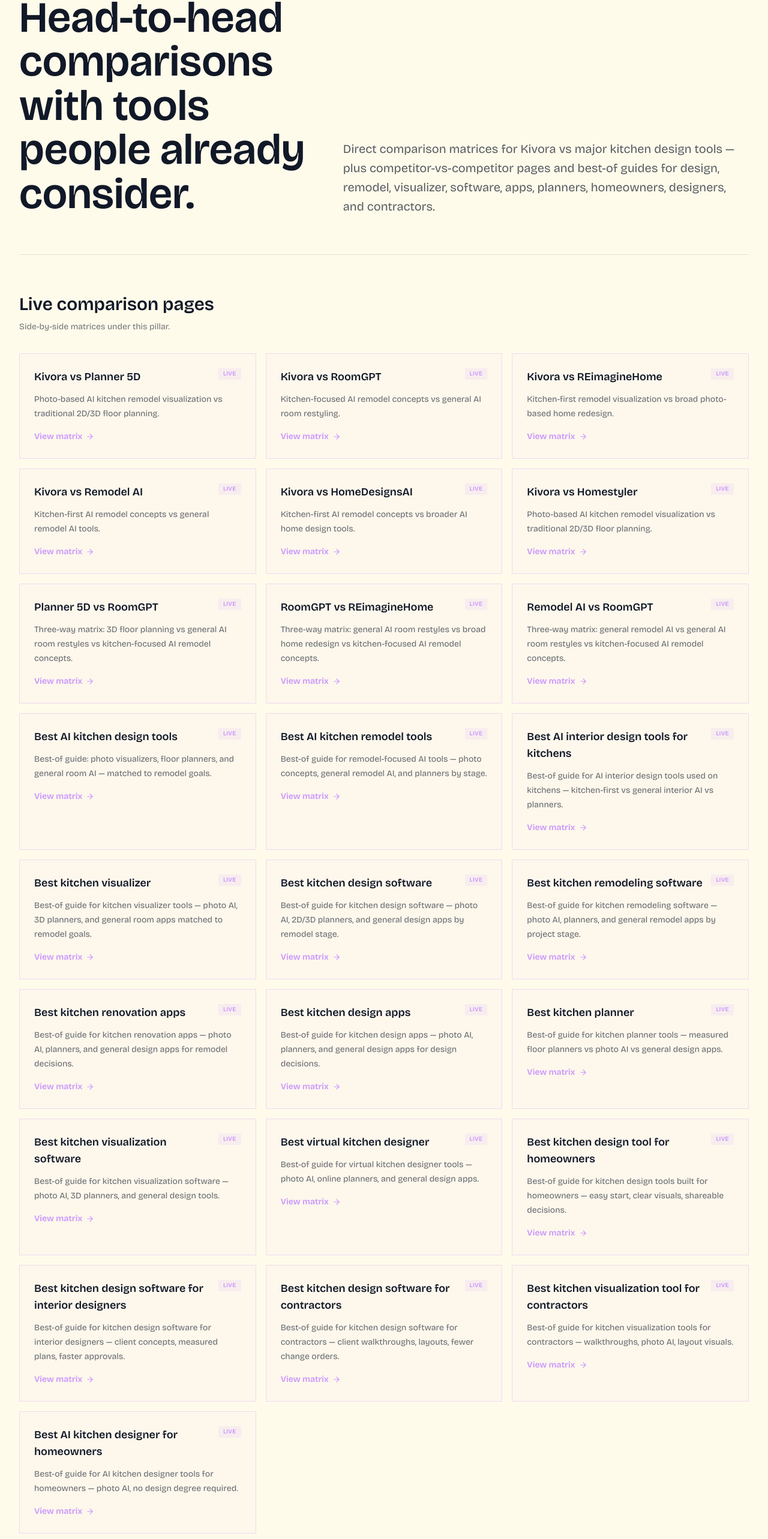
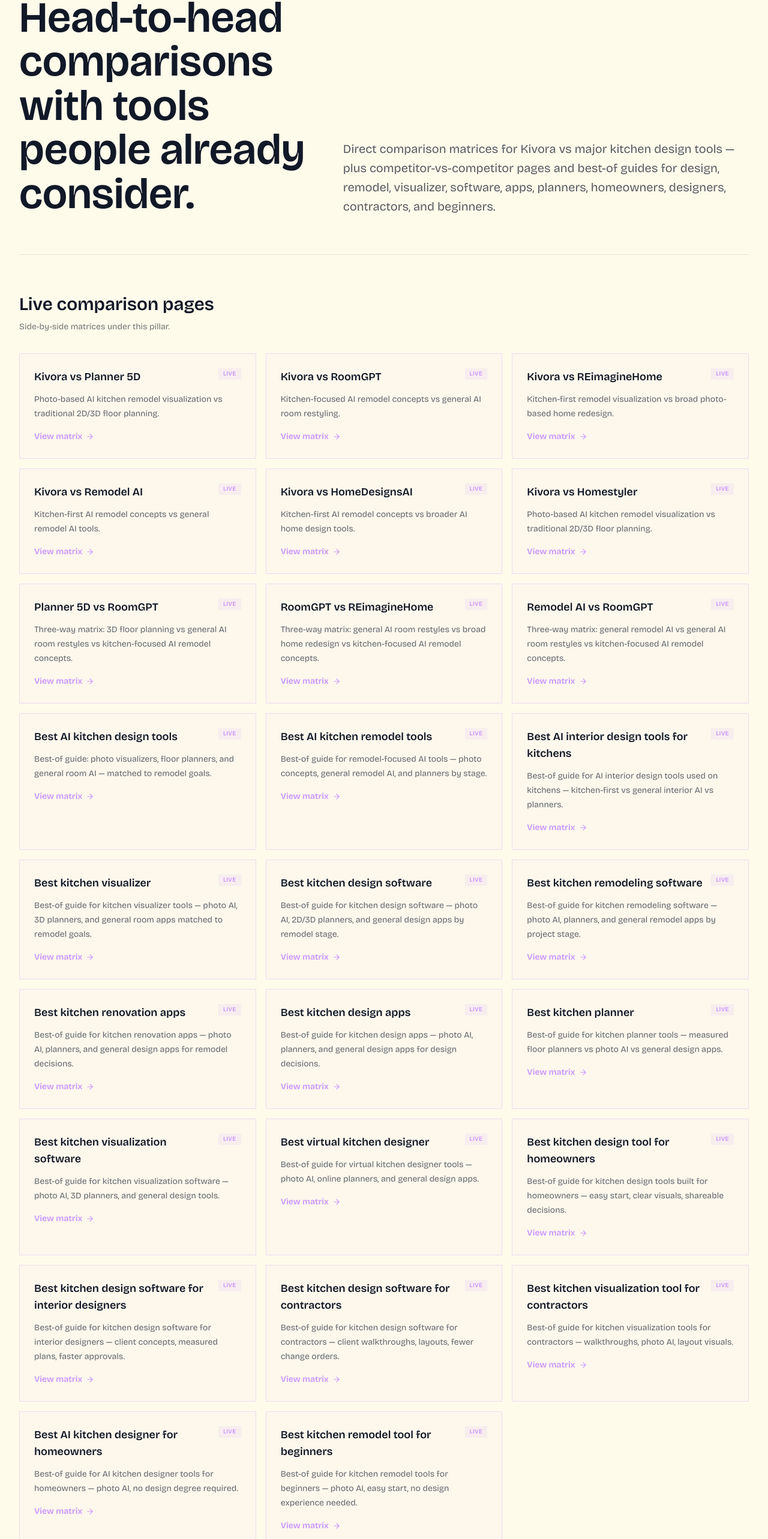
Before and after one commit to KarlGusta/kivora-next, a Next.js app: page /comparisons in a window 1280 px wide. Shown: the part 231-2797 px from the top of the page at 60% size. Built offline with nearby package versions, Linux system fonts and the light colour scheme.

Commit message:
Wire Best kitchen remodel tool for beginners into hubs

```diff
--- a/app/comparisons/page.jsx
+++ b/app/comparisons/page.jsx
@@ -9,9 +9,9 @@
 export const metadata = {
   title: "Competitor Comparisons | Kivora vs Kitchen Design Tools",
   description:
-    "Head-to-head comparison matrices and best-of guides for AI kitchen design, remodel, interior, visualizer, design software, remodeling software, renovation apps, design apps, planners, visualization software, virtual kitchen designers, homeowner tools, interior designer software, contractor tools, and AI kitchen designers for homeowners.",
+    "Head-to-head comparison matrices and best-of guides for AI kitchen design, remodel, interior, visualizer, design software, remodeling software, renovation apps, design apps, planners, visualization software, virtual kitchen designers, homeowner tools, interior designer software, contractor tools, AI kitchen designers for homeowners, and remodel tools for beginners.",
   keywords:
-    "kivora vs planner 5d, best ai kitchen designer for homeowners, best kitchen design tool for homeowners, competitor comparisons kivora",
+    "kivora vs planner 5d, best kitchen remodel tool for beginners, best ai kitchen designer for homeowners, competitor comparisons kivora",
   alternates: {
     canonical: `${SITE_URL}/comparisons`,
   },
@@ -201,6 +201,13 @@
       "Best-of guide for AI kitchen designer tools for homeowners — photo AI, no design degree required.",
     badge: "Live",
   },
+  {
+    href: "/best-kitchen-remodel-tool-for-beginners",
+    label: "Best kitchen remodel tool for beginners",
+    description:
+      "Best-of guide for kitchen remodel tools for beginners — photo AI, easy start, no design experience needed.",
+    badge: "Live",
+  },
 ];
 
 const comingSoon = [
@@ -237,7 +244,7 @@
             <p className="max-w-2xl text-lg leading-8 text-kivora-ink/70 md:text-xl">
               Direct comparison matrices for Kivora vs major kitchen design tools
               — plus competitor-vs-competitor pages and best-of guides for design,
-              remodel, visualizer, software, apps, planners, homeowners, designers, and contractors.
+              remodel, visualizer, software, apps, planners, homeowners, designers, contractors, and beginners.
             </p>
           </div>
         </header>
--- a/app/resources/page.jsx
+++ b/app/resources/page.jsx
@@ -9,7 +9,7 @@
   description:
     "Kivora resources for AI kitchen design — guides, free remodel tools, competitor alternatives, competitor comparisons, and the AI Kitchen Design pillar for planning remodels with confidence.",
   keywords:
-    "ai kitchen design, best ai kitchen designer for homeowners, best kitchen design tool for homeowners, kivora resources",
+    "ai kitchen design, best kitchen remodel tool for beginners, best ai kitchen designer for homeowners, kivora resources",
   alternates: {
     canonical: "https://kivora.collabtower.com/resources",
   },
@@ -42,7 +42,7 @@
     href: "/comparisons",
     label: "Competitor Comparisons",
     description:
-      "Head-to-head comparison matrices: Kivora vs major tools, plus competitor-vs-competitor pages and best-of guides for design, remodel, visualizer, software, apps, planners, homeowners, designers, and contractors.",
+      "Head-to-head comparison matrices: Kivora vs major tools, plus competitor-vs-competitor pages and best-of guides for design, remodel, visualizer, software, apps, planners, homeowners, designers, contractors, and beginners.",
     badge: "Pillar",
   },
 ];
@@ -246,6 +246,12 @@
     description:
       "Best-of guide for AI kitchen designer tools for homeowners — photo AI, no design degree required.",
   },
+  {
+    href: "/best-kitchen-remodel-tool-for-beginners",
+    label: "Best kitchen remodel tool for beginners",
+    description:
+      "Best-of guide for kitchen remodel tools for beginners — photo AI, easy start, no design experience needed.",
+  },
 ];
 
 const resourceLinks = [
```
